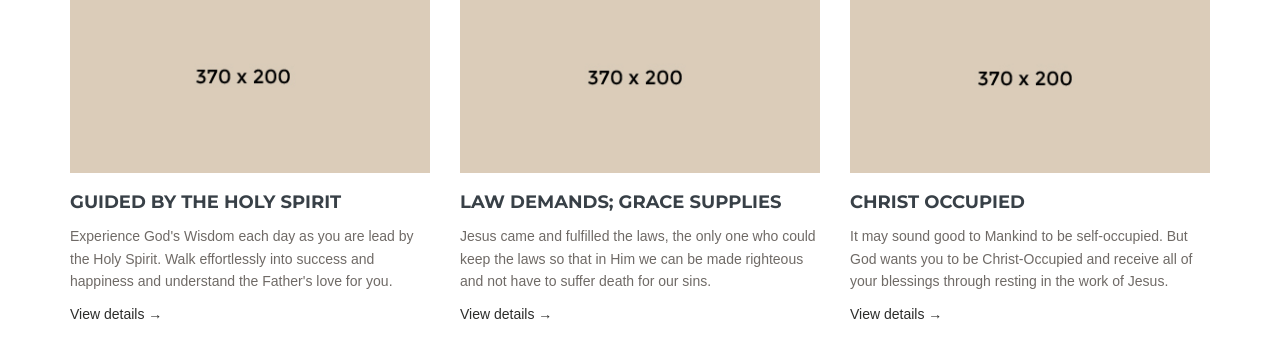
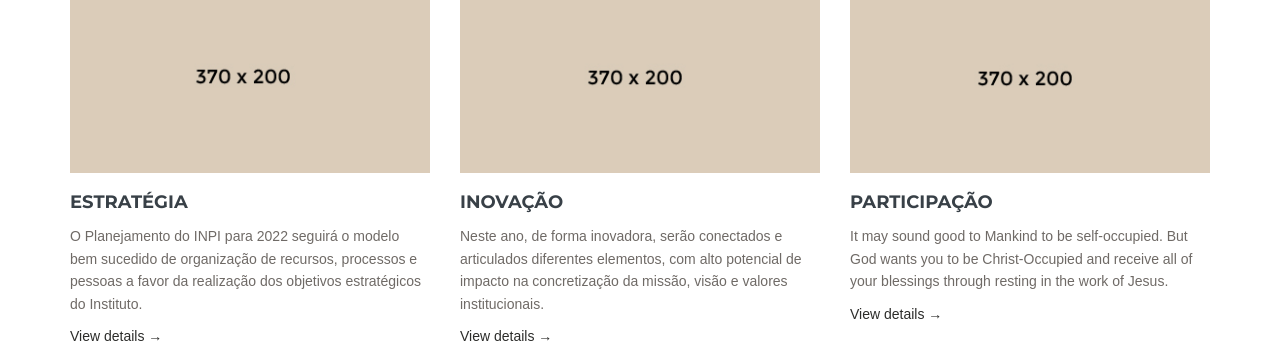
Before and after one commit to pi-digital/Planejamento, a plain HTML site: page HTML/index.html in a window 1280 px wide. Shown: the part 615-975 px from the top of the page. Drawn offline with Linux system fonts and the light colour scheme; files whose address does not match are found by name; a web font is replaced by a local one.

Commit message:
Update index.html

```diff
--- a/HTML/index.html
+++ b/HTML/index.html
@@ -38,19 +38,19 @@
 <div class="container">
   <div class="row feature-block">
     <div class="col-md-4 col-sm-6 has-margin-bottom"> <img class="img-responsive" src="images/thumb-1.jpg" alt="catholic church">
-      <h5>GUIDED BY THE HOLY SPIRIT</h5>
-      <p>Experience God's Wisdom each day as you are lead by the Holy Spirit. Walk effortlessly into success and happiness and understand the Father's love for you. </p>
+      <h5>ESTRATÉGIA</h5>
+      <p>O Planejamento do INPI para 2022 seguirá o modelo bem sucedido de organização de recursos, processos e pessoas a favor da realização dos objetivos estratégicos do Instituto.</p>
       <p><a href="about.html" role="button">View details →</a></p>
     </div>
     <!-- /.col-md-4 -->
     <div class="col-md-4 col-sm-6 has-margin-bottom"> <img class="img-responsive" src="images/thumb-2.jpg" alt="ministry sermon">
-      <h5>LAW DEMANDS; GRACE SUPPLIES</h5>
-      <p>Jesus came and fulfilled the laws, the only one who could keep the laws so that in Him we can be made righteous and not have to suffer death for our sins. </p>
+      <h5>INOVAÇÃO</h5>
+      <p>Neste ano, de forma inovadora, serão conectados e articulados diferentes elementos, com alto potencial de impacto na concretização da missão, visão e valores institucionais.</p>
       <p><a href="sermons.html" role="button">View details →</a></p>
     </div>
     <!-- /.col-md-4 -->
     <div class="col-md-4 col-sm-8 col-sm-offset-2 col-md-offset-0 center-this has-margin-bottom"> <img class="img-responsive" src="images/thumb-3.jpg" alt="bulletin programs">
-      <h5>CHRIST OCCUPIED</h5>
+      <h5>PARTICIPAÇÃO</h5>
       <p>It may sound good to Mankind to be self-occupied. But God wants you to be Christ-Occupied and receive all of your blessings through resting in the work of Jesus.</p>
       <p><a href="events-programs.html" role="button">View details →</a></p>
     </div>
```
